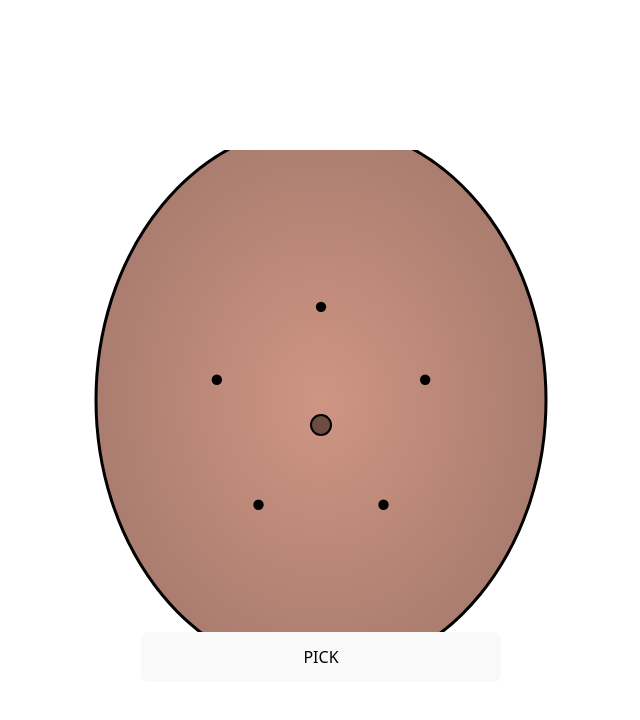
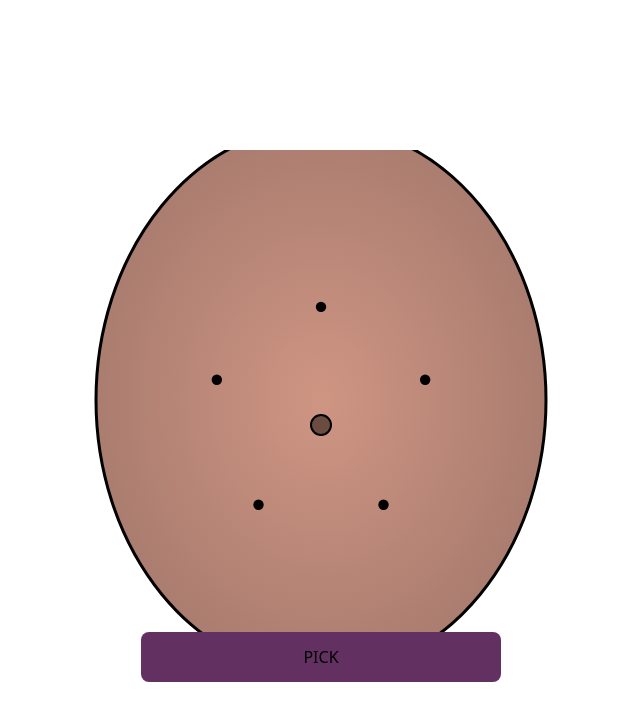
Before and after one commit to jpmestres/Poke-Picker, a React (Vite) app: page / in a window 1280 px wide. Shown: the top 720 px of the page, without its empty margins (319-959 px from the left). Built offline with nearby package versions, Linux system fonts and the light colour scheme.

Commit message:
changing button color

```diff
--- a/src/App.css
+++ b/src/App.css
@@ -103,3 +103,7 @@
 #root {
   position: relative;
 }
+
+button {
+  background-color: #623162;
+}
```
